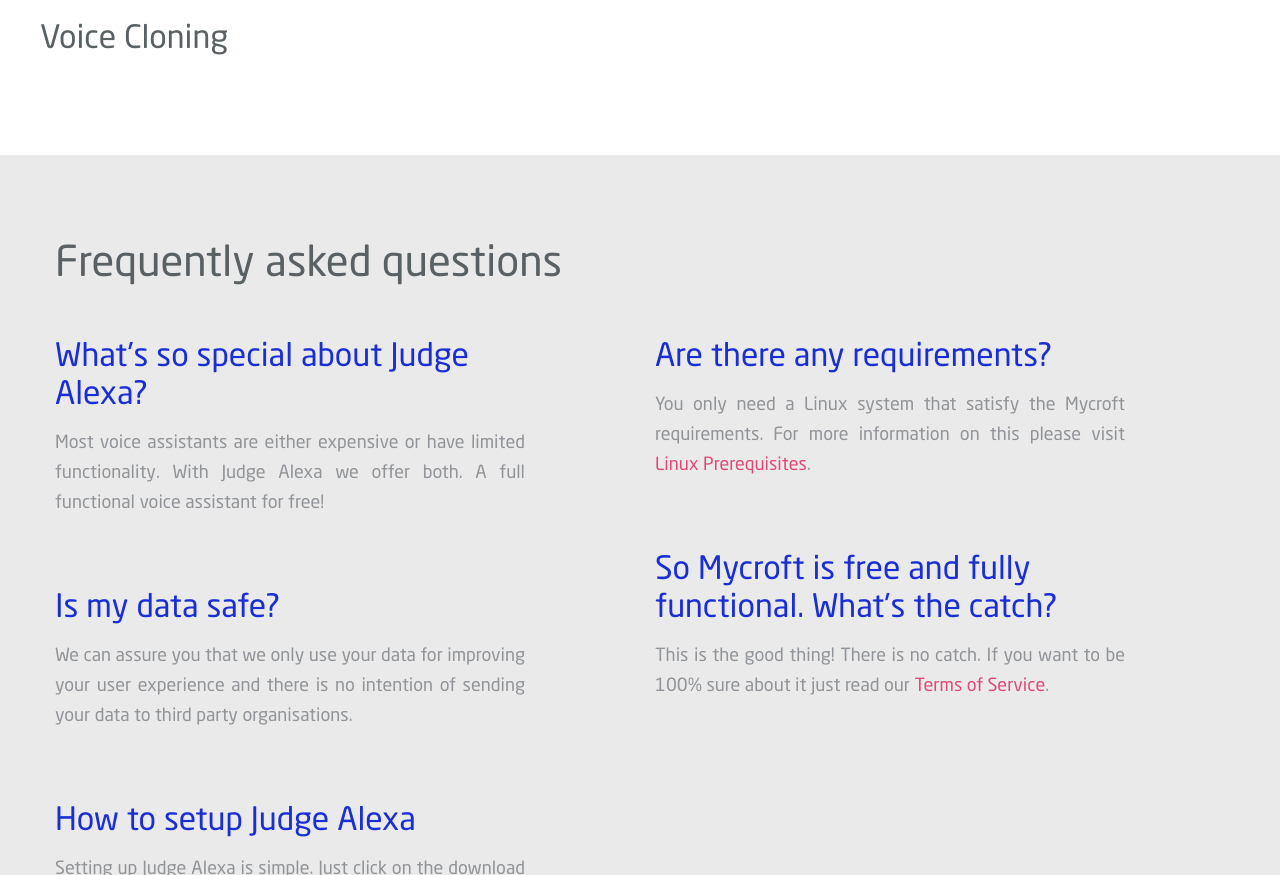
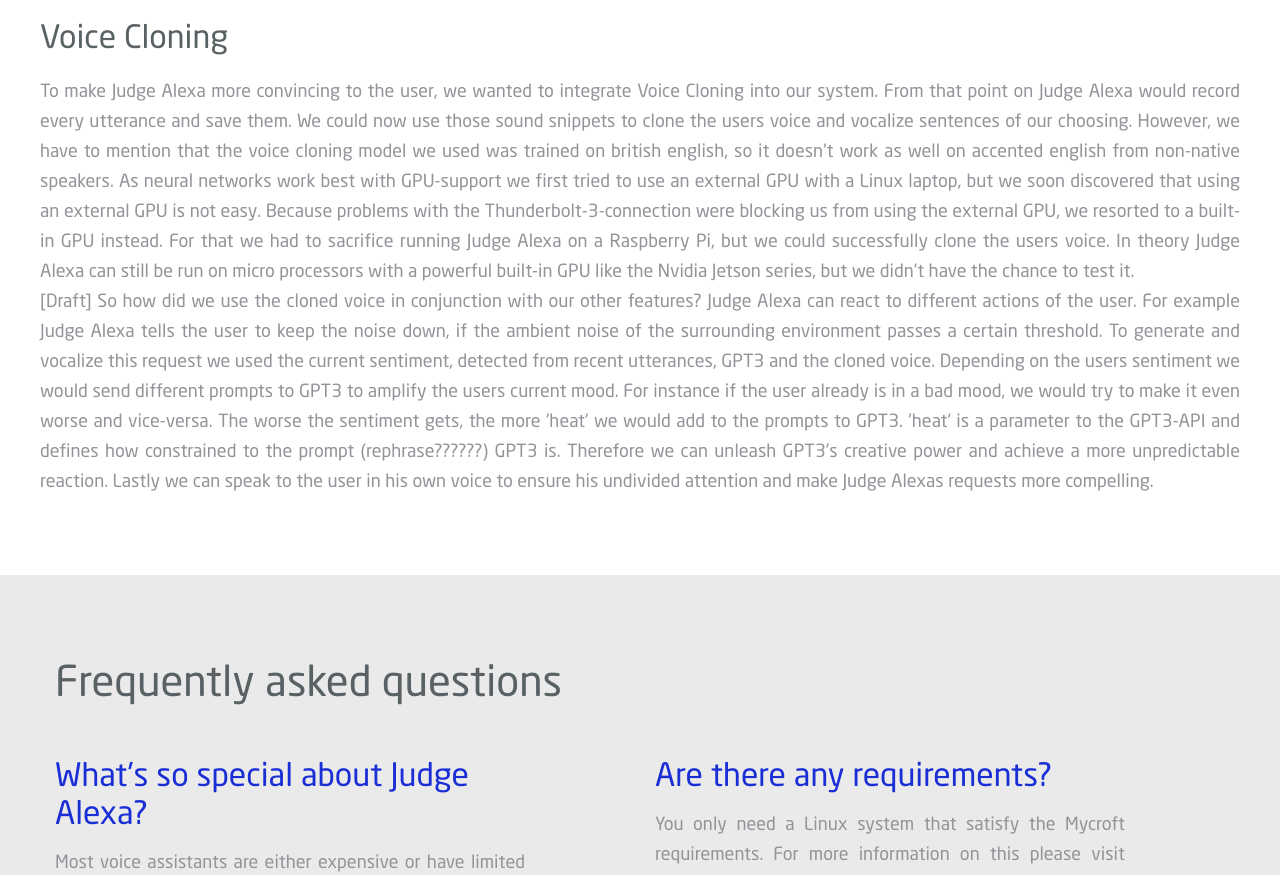
Before and after one commit to LeonHermann322/leonhermann322.github.io, a plain HTML site: page index.html in a window 1280 px wide. Shown: the part 3796-4671 px from the top of the page. Drawn offline with Linux system fonts and the light colour scheme.

Commit message:
added voice cloning description

```diff
--- a/index.html
+++ b/index.html
@@ -82,7 +82,6 @@
 					</p>
 					<h2>First Skill</h2>
 					<p>
-
 						We wanted to evaluate the user and their behavior. Our first step was to recognize insults and decrease the social score of the user.
 						Our idea was to create a skill and invoke it whenever the user utters an insult. With the MyCroft framework we were able to create such
 						skill very easily. Now every time the user uttered an insult after saying "Hey Mycroft!" the users' score got decreased.
@@ -143,7 +142,24 @@
 					</p>
 					<h2>Voice Cloning</h2>
 					<p>
-
+						To make Judge Alexa more convincing to the user, we wanted to integrate Voice Cloning into our system. From that point on Judge Alexa would
+						record every utterance and save them. We could now use those sound snippets to clone the users voice and vocalize sentences of our choosing.
+						However, we have to mention that the voice cloning model we used was trained on british english, so it doesn't work as well on accented english from non-native speakers.
+						As neural networks work best with GPU-support we first tried to use an external GPU with a Linux laptop, but we soon discovered that using
+						an external GPU is not easy. Because problems with the Thunderbolt-3-connection were blocking us from using the external GPU, we resorted to
+						a built-in GPU instead. For that we had to sacrifice running Judge Alexa on a Raspberry Pi, but we could successfully clone the users voice.
+						In theory Judge Alexa can still be run on micro processors with a powerful built-in GPU like the Nvidia Jetson series, but we didn't have the
+						chance to test it.
+					</p>
+					<p>
+						[Draft]
+						So how did we use the cloned voice in conjunction with our other features? Judge Alexa can react to different actions of the user. For example
+						Judge Alexa tells the user to keep the noise down, if the ambient noise of the surrounding environment passes a certain threshold. To generate and
+						vocalize this request we used the current sentiment, detected from recent utterances, GPT3 and the cloned voice. Depending on the users sentiment
+						we would send different prompts to GPT3 to amplify the users current mood. For instance if the user already is in a bad mood, we would try to make it
+						even worse and vice-versa. The worse the sentiment gets, the more 'heat' we would add to the prompts to GPT3. 'heat' is a parameter to the GPT3-API
+						and defines how constrained to the prompt (rephrase??????) GPT3 is. Therefore we can unleash GPT3's creative power and achieve a more unpredictable
+						reaction. Lastly we can speak to the user in his own voice to ensure his undivided attention and make Judge Alexas requests more compelling.
 					</p>
 				</div>
 			</div>
```
